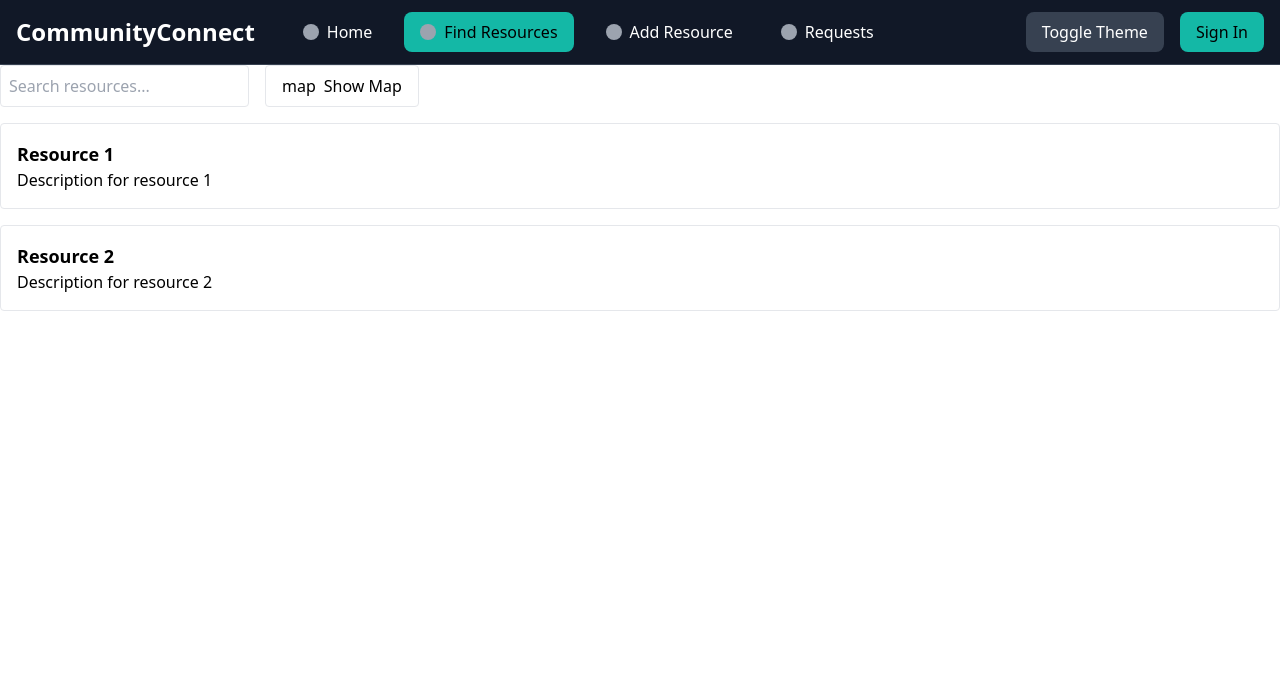
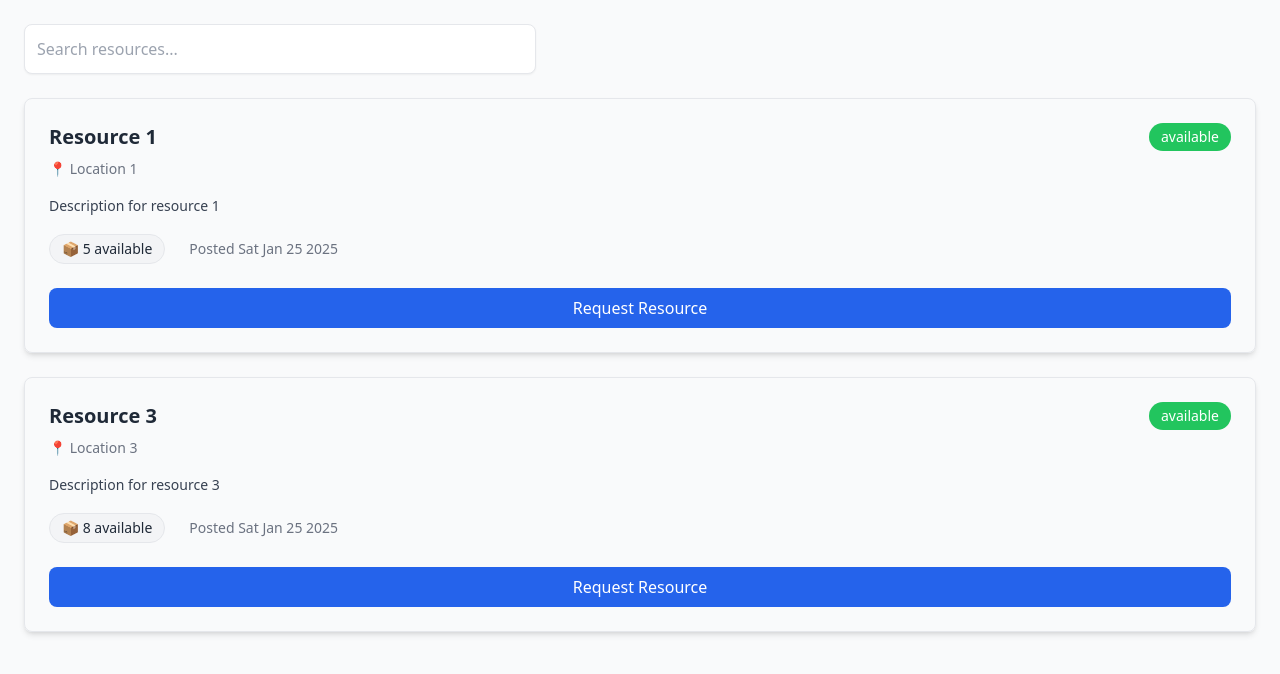
Before and after one commit to Ayush-Sharma-2023/sapp, a Next.js app: page /search in a window 1280 px wide. Shown: the top 674 px of the page. Built offline with nearby package versions, Linux system fonts and the light colour scheme.

Commit message:
Adding css to resource search

```diff
--- a/app/search/page.tsx
+++ b/app/search/page.tsx
@@ -1,87 +1,115 @@
 "use client"
 
-import { Navbar } from "@/components/Navbar"
-import { useState, useEffect } from "react"
+import { useState } from "react"
 
-export function ResourceSearch() {
+interface Resource {
+  id: number
+  title: string
+  description: string
+  location: { address: string }
+  status: string
+  quantity: number
+  createdAt: Date
+}
+
+export default function ResourceSearch() {
   const [searchQuery, setSearchQuery] = useState("")
-  const [resources, setResources] = useState([
+  const [resources] = useState<Resource[]>([
     {
       id: 1,
       title: "Resource 1",
       description: "Description for resource 1",
+      location: { address: "Location 1" },
       status: "available",
+      quantity: 5,
+      createdAt: new Date(),
     },
     {
       id: 2,
       title: "Resource 2",
       description: "Description for resource 2",
-      status: "available",
+      location: { address: "Location 2" },
+      status: "unavailable",
+      quantity: 3,
+      createdAt: new Date(),
     },
     {
       id: 3,
       title: "Resource 3",
       description: "Description for resource 3",
-      status: "unavailable",
+      location: { address: "Location 3" },
+      status: "available",
+      quantity: 8,
+      createdAt: new Date(),
     },
   ])
-  const [showMap, setShowMap] = useState(false)
-  const [loading, setLoading] = useState(false)
 
-  const filteredResources = resources.filter(resource =>
-    resource.status === "available" && (
-      resource.title.toLowerCase().includes(searchQuery.toLowerCase()) ||
-      resource.description.toLowerCase().includes(searchQuery.toLowerCase())
-    )
+  const filteredResources = resources.filter(
+    (resource) =>
+      resource.status === "available" &&
+      (resource.title.toLowerCase().includes(searchQuery.toLowerCase()) ||
+        resource.description.toLowerCase().includes(searchQuery.toLowerCase()))
   )
 
   return (
-  <>
-    <Navbar />
-
-    <div className="space-y-4">
+    <div className="p-6 space-y-6 bg-gray-50 min-h-screen">
       <div className="flex items-center gap-4">
         <input
           type="text"
           placeholder="Search resources..."
           value={searchQuery}
           onChange={(e) => setSearchQuery(e.target.value)}
-          className="max-w-xl border p-2 rounded"
+          className="w-full max-w-lg border rounded-lg p-3 shadow-sm focus:ring focus:ring-blue-300"
         />
-        <button
-          onClick={() => setShowMap(!showMap)}
-          className="border px-4 py-2 rounded flex items-center gap-2"
-        >
-          <span className="material-icons">map</span>
-          {showMap ? "Hide Map" : "Show Map"}
-        </button>
       </div>
 
-      {showMap && (
-        <div className="mb-6">
-          <div className="h-64 bg-gray-200 flex items-center justify-center">
-            <p>Map Placeholder</p>
-          </div>
-        </div>
-      )}
-
-      <div className="grid gap-4">
-        {loading ? (
-          <p>Loading resources...</p>
-        ) : filteredResources.length === 0 ? (
-          <p>No resources found.</p>
+      <div className="grid gap-6">
+        {filteredResources.length === 0 ? (
+          <p className="text-gray-500">No resources found.</p>
         ) : (
           filteredResources.map((resource) => (
-            <div key={resource.id} className="border p-4 rounded">
-              <h3 className="text-lg font-bold">{resource.title}</h3>
-              <p>{resource.description}</p>
-            </div>
+            <ResourceCard key={resource.id} resource={resource} />
           ))
         )}
       </div>
     </div>
-  </>
   )
+}
 
+function ResourceCard({ resource }: { resource: Resource }) {
+  return (
+    <div className="border rounded-lg p-6 shadow-md hover:shadow-lg transition-shadow">
+      <div className="flex items-start justify-between">
+        <div>
+          <h3 className="text-xl font-semibold text-gray-800">{resource.title}</h3>
+          <p className="text-sm text-gray-500 mt-2">
+            <span className="flex items-center gap-1">📍 {resource.location.address}</span>
+          </p>
+        </div>
+        <span
+          className={`px-3 py-1 rounded-full text-sm font-medium text-white ${
+            resource.status === "available" ? "bg-green-500" : "bg-gray-400"
+          }`}
+        >
+          {resource.status}
+        </span>
+      </div>
+      <div className="mt-4">
+        <p className="text-sm text-gray-700 leading-relaxed">{resource.description}</p>
+        <div className="mt-4 flex items-center gap-6">
+          <span className="px-3 py-1 border rounded-full text-sm font-medium bg-gray-100 text-gray-800">
+            📦 {resource.quantity} available
+          </span>
+          <span className="text-sm text-gray-500">
+            Posted {resource.createdAt.toDateString()}
+          </span>
+        </div>
+      </div>
+      <div className="mt-6">
+        <button className="bg-blue-600 text-white px-6 py-2 rounded-lg w-full hover:bg-blue-700 focus:ring focus:ring-blue-300">
+          Request Resource
+        </button>
+      </div>
+    </div>
+  )
 }
-export default ResourceSearch
```
